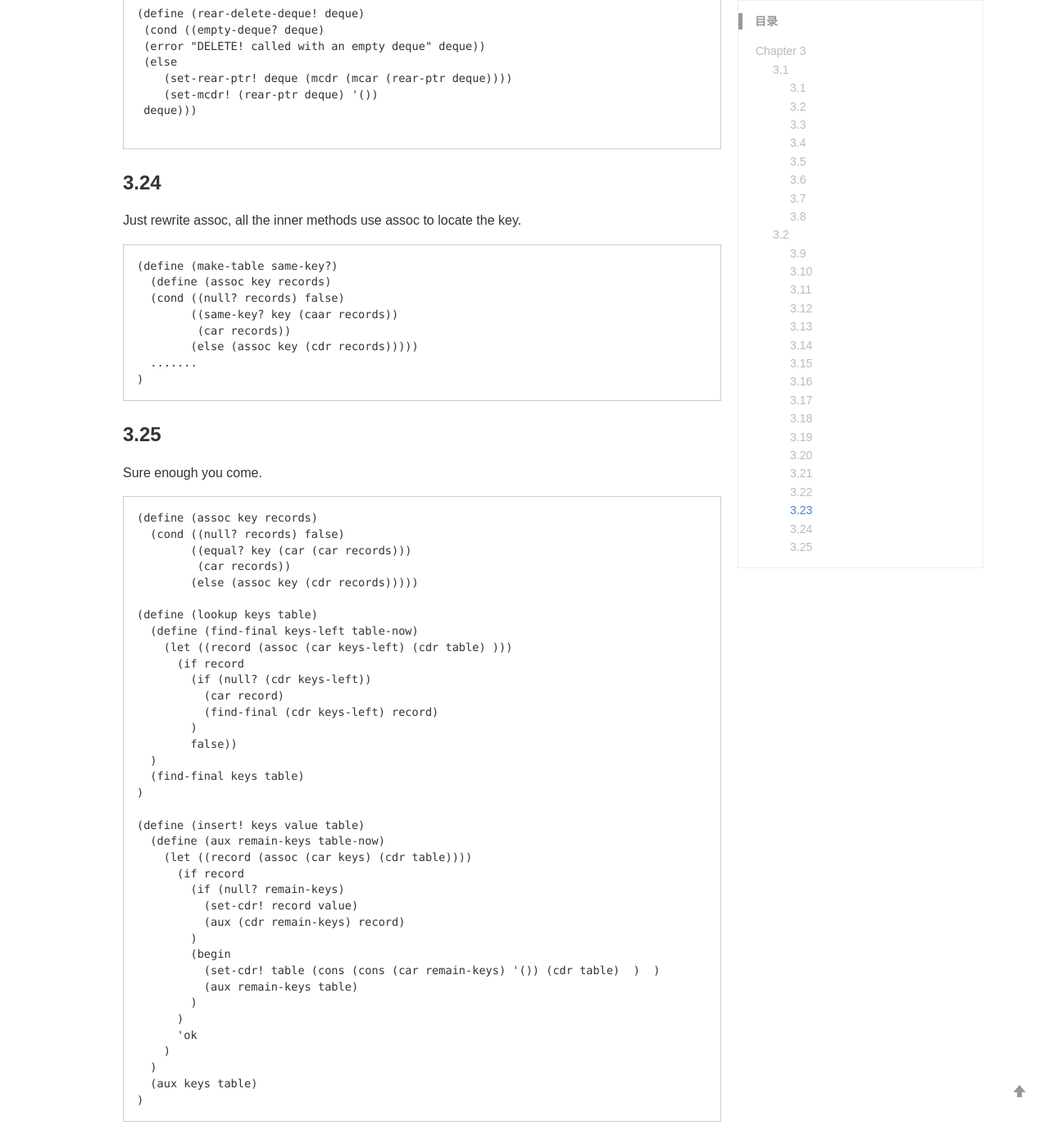
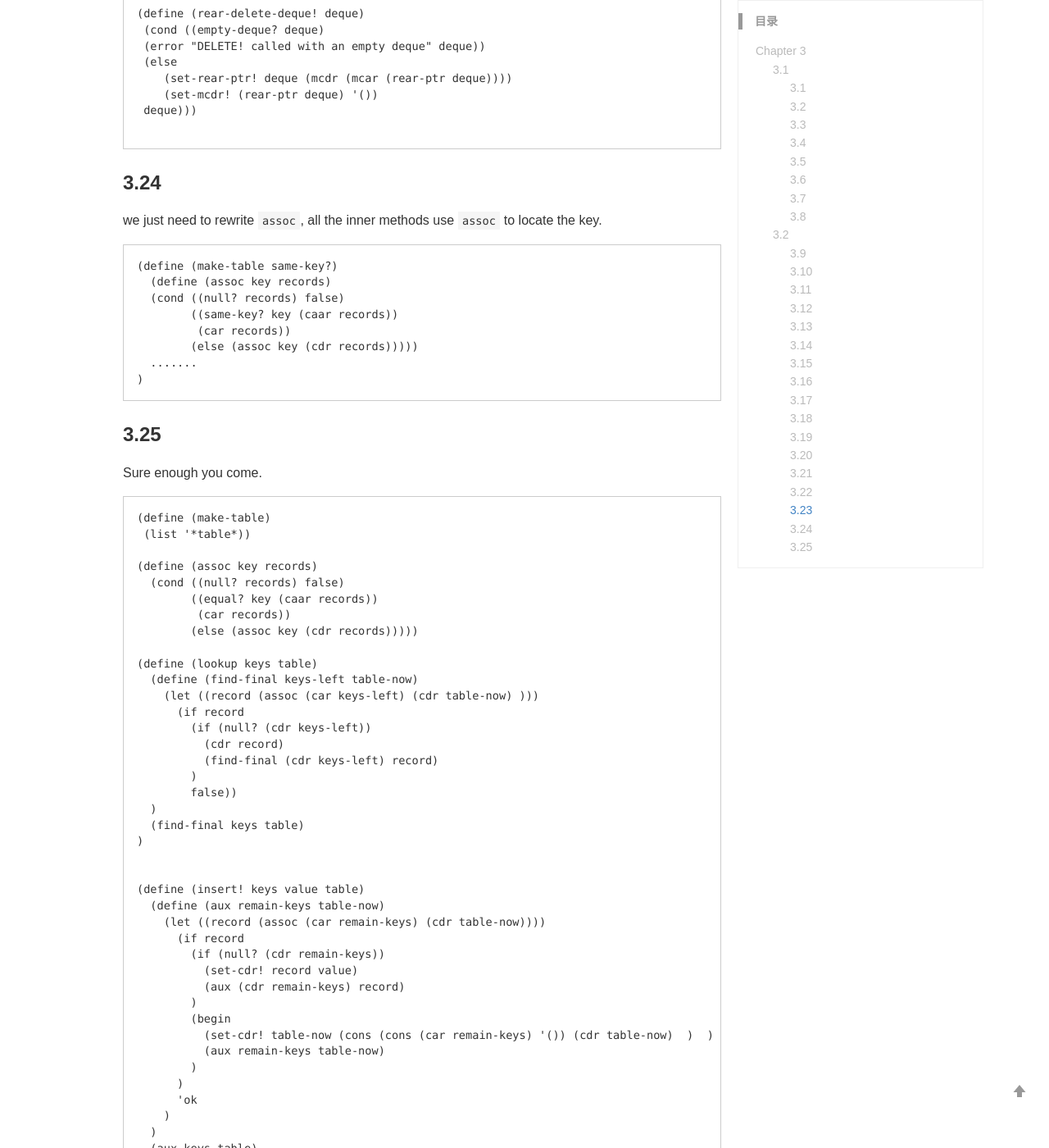
Before and after one commit to nyaaarlathotep/nyaaarlathotep.github.io, a Jekyll site: the page built from _posts/2024-11-8- SICP Exercise 3.md, in a window 1280 px wide and 1400 px high, scrolled down 22374 px. Shown: the whole window at 82% size. Built offline with Jekyll 4.4.1, drawn with Linux system fonts in a browser that asks for light colours; comment, search, counter and statistics services are not loaded; a style sheet for code colours, icons or effects is not loaded; some of the changed text lies outside the part shown.

Commit message:
fix 3.24

````diff
--- a/_posts/2024-11-8- SICP Exercise 3.md
+++ b/_posts/2024-11-8- SICP Exercise 3.md
@@ -777,7 +777,7 @@ Maybe I'd write some selectors for the element itself. It's confusing using `mca
 
 ### 3.24
 
-Just rewrite assoc, all the inner methods use assoc to locate the key.
+we just need to rewrite `assoc`, all the inner methods use `assoc` to locate the key.
 
 ```
 (define (make-table same-key?)
@@ -795,18 +795,21 @@ Just rewrite assoc, all the inner methods use assoc to locate the key.
 Sure enough you come.
 
 ```
+(define (make-table)
+ (list '*table*))
+
 (define (assoc key records)
   (cond ((null? records) false)
-        ((equal? key (car (car records)))
+        ((equal? key (caar records))
          (car records))
         (else (assoc key (cdr records)))))
 
 (define (lookup keys table)
   (define (find-final keys-left table-now)
-    (let ((record (assoc (car keys-left) (cdr table) )))
+    (let ((record (assoc (car keys-left) (cdr table-now) )))
       (if record
         (if (null? (cdr keys-left))
-          (car record)
+          (cdr record)
           (find-final (cdr keys-left) record)
         )
         false))
@@ -814,17 +817,18 @@ Sure enough you come.
   (find-final keys table)
 )
 
+
 (define (insert! keys value table)
   (define (aux remain-keys table-now)
-    (let ((record (assoc (car keys) (cdr table))))
+    (let ((record (assoc (car remain-keys) (cdr table-now))))
       (if record
-        (if (null? remain-keys)
+        (if (null? (cdr remain-keys))
           (set-cdr! record value)
           (aux (cdr remain-keys) record)
         )
         (begin
-          (set-cdr! table (cons (cons (car remain-keys) '()) (cdr table)  )  )
-          (aux remain-keys table)
+          (set-cdr! table-now (cons (cons (car remain-keys) '()) (cdr table-now)  )  )
+          (aux remain-keys table-now)
         )
       )
       'ok
````
